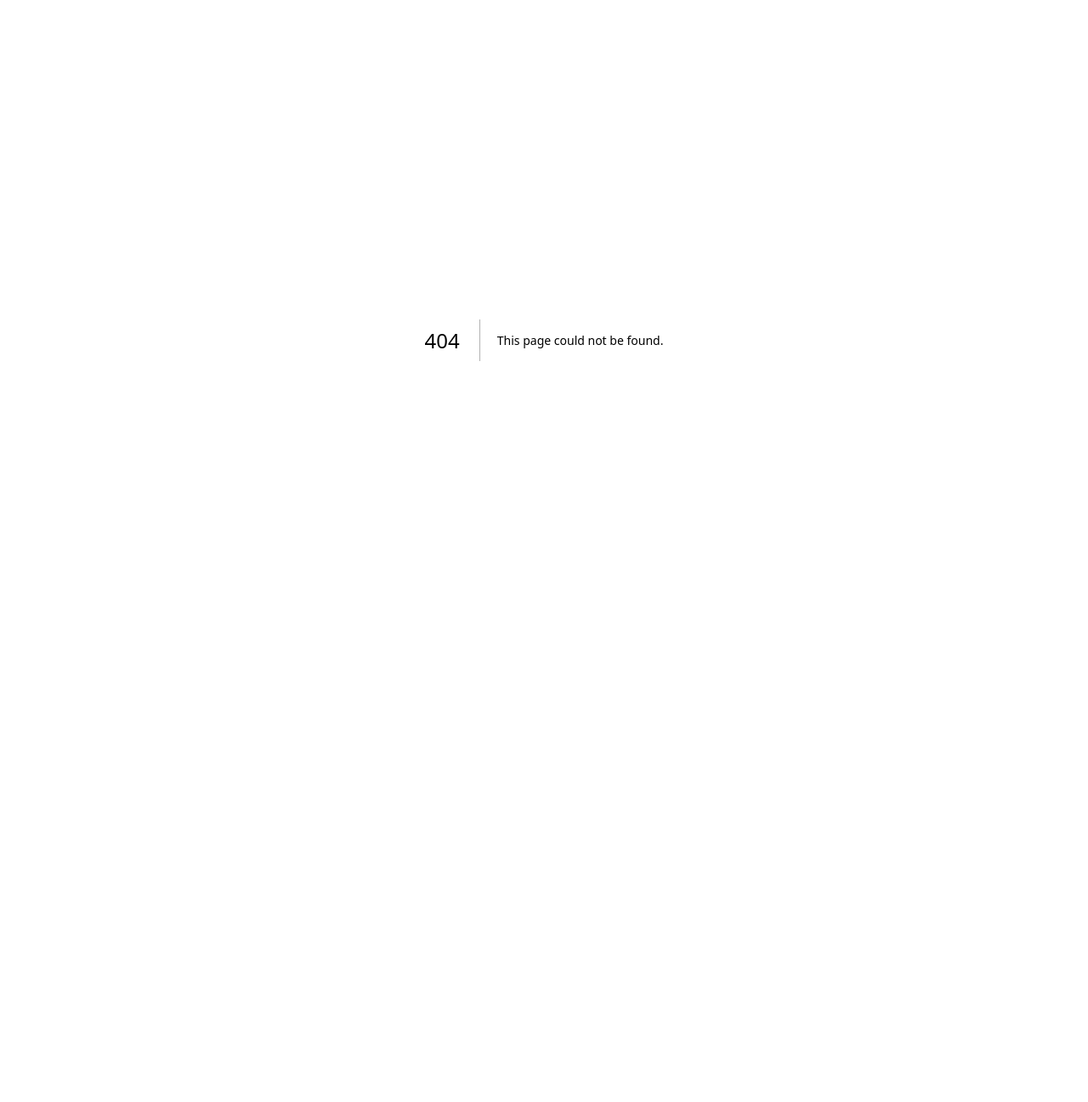
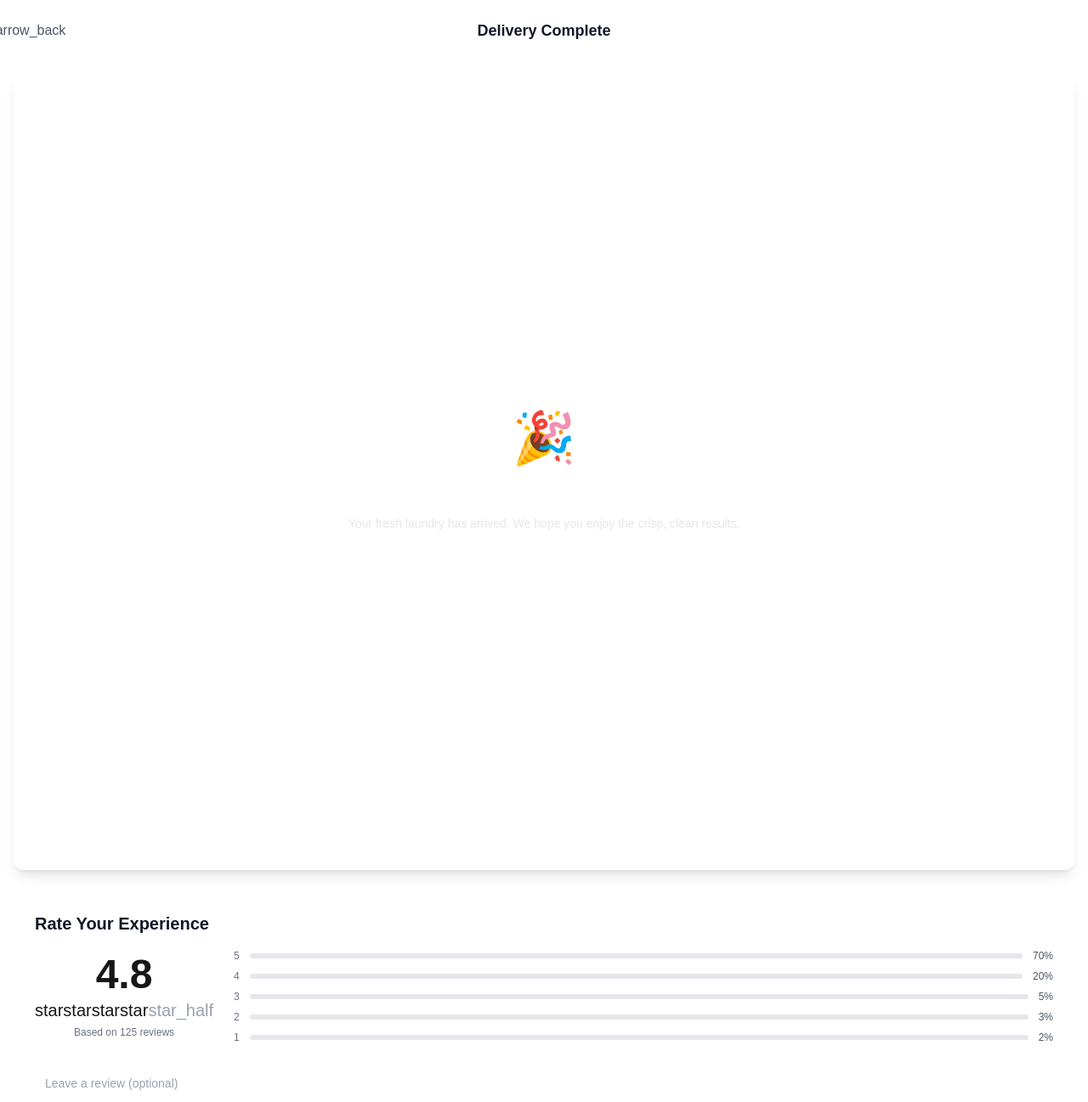
Before and after one commit to Habiblassz/clean-fold, a Next.js app: page /confirmation in a window 1280 px wide. Before the commit this address had no page. Shown: the top 1297 px of the page at 85% size. Before the commit the page ends 800 px from the top, so only its background shows below. Built offline with nearby package versions, Linux system fonts and the light colour scheme.

Commit message:
create confirmation page

```diff
--- /dev/null
+++ b/app/confirmation/page.tsx
@@ -0,0 +1,109 @@
+"use client";
+
+import Link from "next/link";
+
+export default function ConfirmationPage() {
+	return (
+		<div className="relative flex min-h-screen flex-col">
+			{/* Header */}
+			<header className="sticky top-0 z-10 bg-background-light/80 dark:bg-background-dark/80 backdrop-blur-sm">
+				<div className="flex items-center p-4">
+					<Link
+						href="/tracking"
+						className="flex h-10 w-10 items-center justify-center rounded-full text-gray-600 dark:text-gray-300">
+						<span className="material-symbols-outlined">arrow_back</span>
+					</Link>
+					<h1 className="flex-1 text-center text-lg font-bold text-gray-900 dark:text-white">
+						Delivery Complete
+					</h1>
+					<div className="h-10 w-10"></div>
+				</div>
+			</header>
+
+			<main className="flex-grow overflow-y-auto px-4 pb-24 pt-4">
+				{/* Hero Section */}
+				<div className="relative mb-6 overflow-hidden rounded-xl shadow-lg">
+					<div className="aspect-[4/3] w-full bg-gradient-to-br from-primary/30 to-background-dark/70 flex items-center justify-center">
+						<div className="text-center text-white">
+							<div className="text-6xl mb-4">🎉</div>
+							<h2 className="text-3xl font-bold mb-2">Delivered!</h2>
+							<p className="max-w-prose text-sm text-gray-200">
+								Your fresh laundry has arrived. We hope you enjoy the crisp,
+								clean results.
+							</p>
+						</div>
+					</div>
+				</div>
+
+				{/* Rating Section */}
+				<div className="rounded-xl border border-gray-200/10 bg-background-light/50 dark:bg-background-dark/50 p-6 backdrop-blur-lg">
+					<h3 className="mb-4 text-xl font-bold text-gray-900 dark:text-white">
+						Rate Your Experience
+					</h3>
+					<div className="flex flex-wrap items-center gap-6">
+						<div className="flex flex-col items-center">
+							<p className="text-5xl font-bold text-primary">4.8</p>
+							<div className="my-1 flex text-primary">
+								{[...Array(4)].map((_, i) => (
+									<span key={i} className="material-symbols-outlined !text-xl">
+										star
+									</span>
+								))}
+								<span className="material-symbols-outlined !text-xl text-gray-400 dark:text-gray-600">
+									star_half
+								</span>
+							</div>
+							<p className="text-xs text-gray-500 dark:text-gray-400">
+								Based on 125 reviews
+							</p>
+						</div>
+						<div className="flex-1 space-y-2">
+							{[
+								{ stars: 5, percentage: 70 },
+								{ stars: 4, percentage: 20 },
+								{ stars: 3, percentage: 5 },
+								{ stars: 2, percentage: 3 },
+								{ stars: 1, percentage: 2 },
+							].map((rating) => (
+								<div
+									key={rating.stars}
+									className="grid grid-cols-[auto_1fr_auto] items-center gap-x-3 text-xs">
+									<span className="text-gray-500 dark:text-gray-400">
+										{rating.stars}
+									</span>
+									<div className="h-1.5 rounded-full bg-gray-200 dark:bg-gray-700">
+										<div
+											className="h-1.5 rounded-full bg-primary"
+											style={{ width: `${rating.percentage}%` }}></div>
+									</div>
+									<span className="font-medium text-gray-600 dark:text-gray-300">
+										{rating.percentage}%
+									</span>
+								</div>
+							))}
+						</div>
+					</div>
+					<div className="mt-6">
+						<textarea
+							className="w-full rounded-lg border-gray-300 bg-background-light dark:border-gray-700 dark:bg-background-dark/80 p-3 text-sm text-gray-800 placeholder-gray-400 dark:text-gray-200 focus:border-primary focus:ring-primary"
+							placeholder="Leave a review (optional)"
+							rows={4}
+						/>
+					</div>
+				</div>
+
+				{/* Action Buttons */}
+				<div className="mt-6 space-y-3">
+					<button className="flex w-full items-center justify-center rounded-xl bg-primary px-4 py-3.5 text-base font-bold text-white shadow-lg shadow-primary/30 transition-transform hover:scale-105">
+						Submit Review
+					</button>
+					<Link
+						href="/services"
+						className="flex w-full items-center justify-center rounded-xl bg-primary/20 dark:bg-primary/30 px-4 py-3.5 text-base font-bold text-primary transition-colors hover:bg-primary/30 dark:hover:bg-primary/40">
+						Reorder Last Service
+					</Link>
+				</div>
+			</main>
+		</div>
+	);
+}
```
